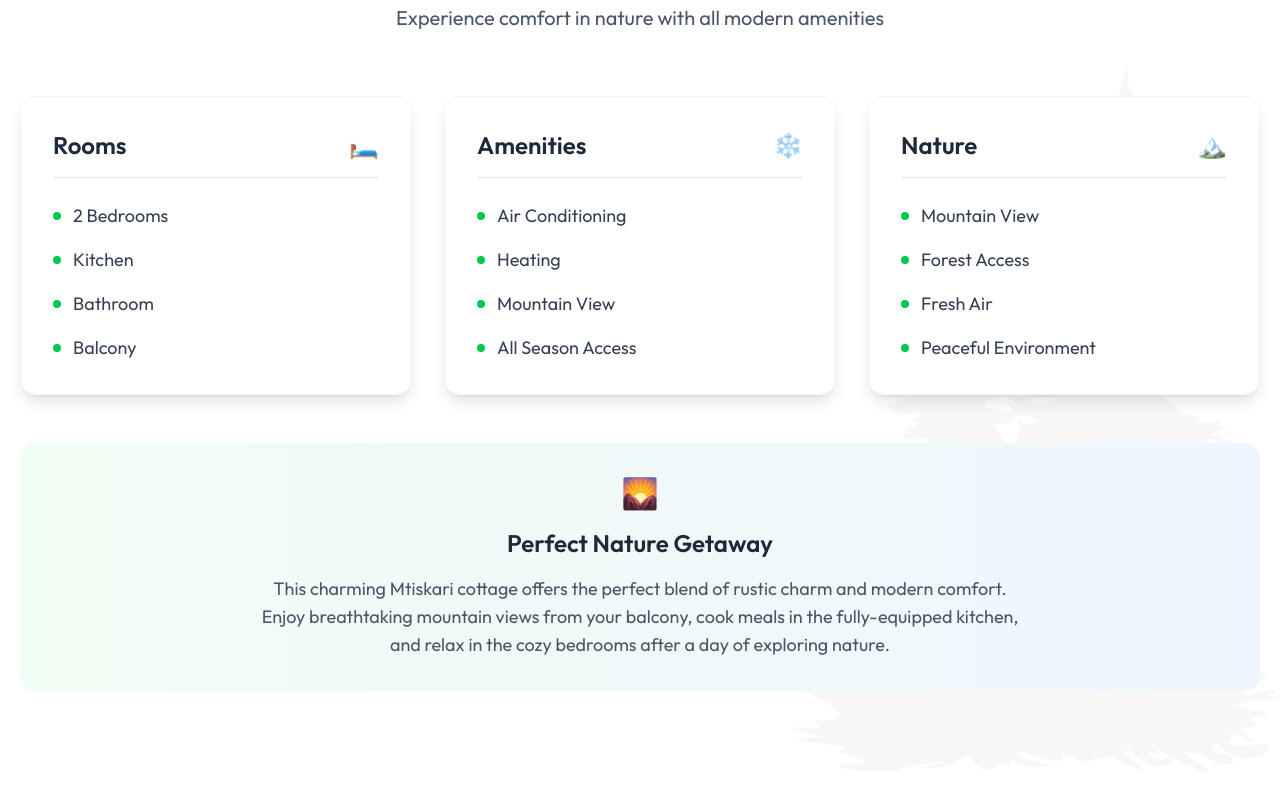
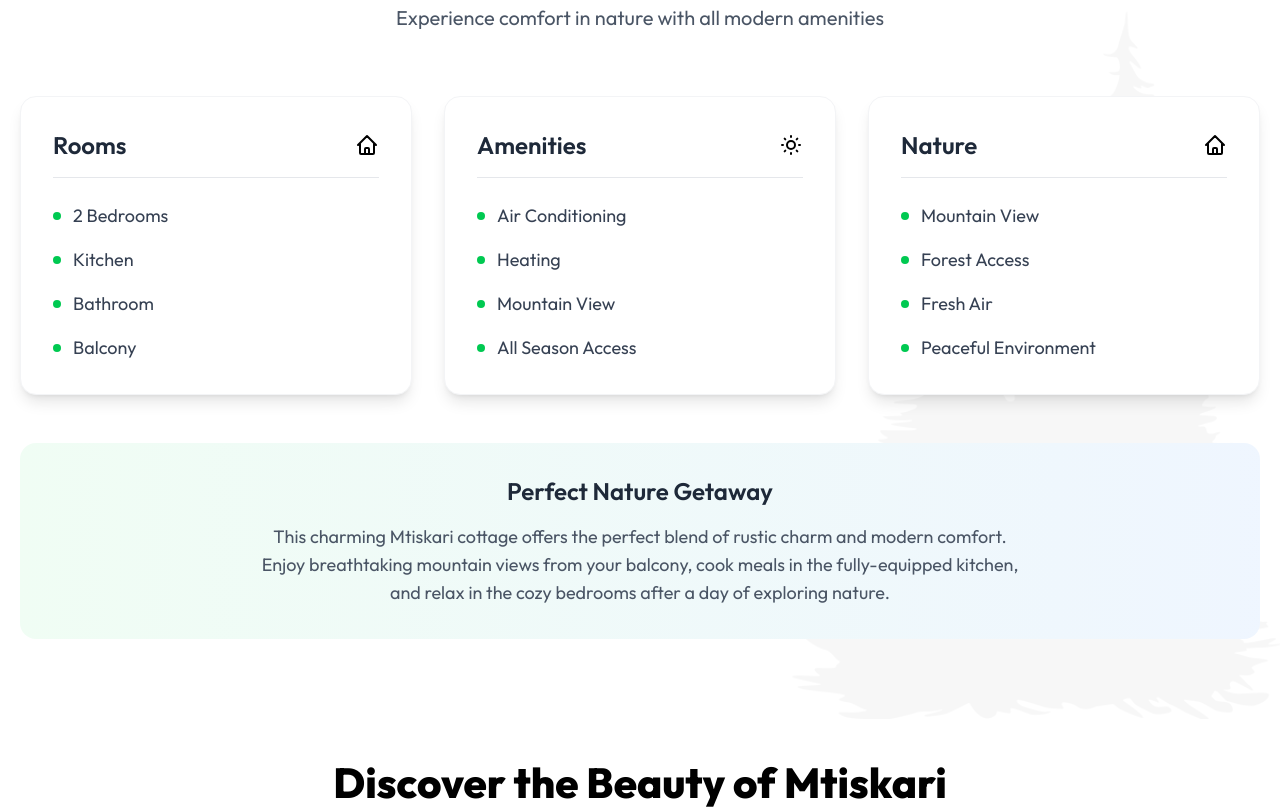
Before and after one commit to gioocharkviani/mtiskari, a Next.js app: page / in a window 1280 px wide. Shown: the part 1040-1849 px from the top of the page. Built offline with nearby package versions, Linux system fonts and the light colour scheme.

Commit message:
change/icons folders

```diff
--- a/components/layout/Footer.tsx
+++ b/components/layout/Footer.tsx
@@ -2,6 +2,14 @@
 
 import { motion, useInView, Variants } from "framer-motion";
 import { useRef } from "react";
+import {
+  AboutIcon,
+  BookNowIcon,
+  ContactIcon,
+  CottagesIcon,
+  GalleryIcon,
+  HomeIcon,
+} from "@/components/svg/footerIcons";
 
 const Footer = () => {
   const ref = useRef(null);
@@ -27,130 +35,30 @@ const Footer = () => {
     },
   };
 
-  const pulseVariants: Variants = {
-    hidden: { opacity: 0, scale: 0.5 },
-    visible: {
-      opacity: 1,
-      scale: 1,
-      transition: {
-        duration: 0.6,
-        ease: "easeOut",
-      },
-    },
-    pulse: {
-      scale: [1, 1.05, 1],
-      transition: { duration: 2, repeat: Infinity },
-    },
-  };
-
   const links = [
     {
       name: "Home",
-      icon: (
-        <svg
-          className="w-8 h-8"
-          viewBox="0 0 24 24"
-          fill="none"
-          stroke="currentColor"
-        >
-          <path
-            strokeLinecap="round"
-            strokeLinejoin="round"
-            strokeWidth={1.5}
-            d="M3 12l2-2m0 0l7-7 7 7M5 10v10a1 1 0 001 1h3m10-11l2 2m-2-2v10a1 1 0 01-1 1h-3m-6 0a1 1 0 001-1v-4a1 1 0 011-1h2a1 1 0 011 1v4a1 1 0 001 1m-6 0h6"
-          />
-        </svg>
-      ),
+      icon: <HomeIcon />,
     },
     {
       name: "Cottages",
-      icon: (
-        <svg
-          className="w-8 h-8"
-          viewBox="0 0 24 24"
-          fill="none"
-          stroke="currentColor"
-        >
-          <path
-            strokeLinecap="round"
-            strokeLinejoin="round"
-            strokeWidth={1.5}
-            d="M19 21V5a2 2 0 00-2-2H7a2 2 0 00-2 2v16m14 0h2m-2 0h-5m-9 0H3m2 0h5M9 7h1m-1 4h1m4-4h1m-1 4h1m-5 10v-5a1 1 0 011-1h2a1 1 0 011 1v5m-4 0h4"
-          />
-        </svg>
-      ),
+      icon: <CottagesIcon />,
     },
     {
       name: "About",
-      icon: (
-        <svg
-          className="w-8 h-8"
-          viewBox="0 0 24 24"
-          fill="none"
-          stroke="currentColor"
-        >
-          <path
-            strokeLinecap="round"
-            strokeLinejoin="round"
-            strokeWidth={1.5}
-            d="M13 16h-1v-4h-1m1-4h.01M21 12a9 9 0 11-18 0 9 9 0 0118 0z"
-          />
-        </svg>
-      ),
+      icon: <AboutIcon />,
     },
     {
       name: "Contact",
-      icon: (
-        <svg
-          className="w-8 h-8"
-          viewBox="0 0 24 24"
-          fill="none"
-          stroke="currentColor"
-        >
-          <path
-            strokeLinecap="round"
-            strokeLinejoin="round"
-            strokeWidth={1.5}
-            d="M3 8l7.89 5.26a2 2 0 002.22 0L21 8M5 19h14a2 2 0 002-2V7a2 2 0 00-2-2H5a2 2 0 00-2 2v10a2 2 0 002 2z"
-          />
-        </svg>
-      ),
+      icon: <ContactIcon />,
     },
     {
       name: "Gallery",
-      icon: (
-        <svg
-          className="w-8 h-8"
-          viewBox="0 0 24 24"
-          fill="none"
-          stroke="currentColor"
-        >
-          <path
-            strokeLinecap="round"
-            strokeLinejoin="round"
-            strokeWidth={1.5}
-            d="M4 16l4.586-4.586a2 2 0 012.828 0L16 16m-2-2l1.586-1.586a2 2 0 012.828 0L20 14m-6-6h.01M6 20h12a2 2 0 002-2V6a2 2 0 00-2-2H6a2 2 0 00-2 2v12a2 2 0 002 2z"
-          />
-        </svg>
-      ),
+      icon: <GalleryIcon />,
     },
     {
       name: "Book Now",
-      icon: (
-        <svg
-          className="w-8 h-8"
-          viewBox="0 0 24 24"
-          fill="none"
-          stroke="currentColor"
-        >
-          <path
-            strokeLinecap="round"
-            strokeLinejoin="round"
-            strokeWidth={1.5}
-            d="M8 7V3m8 4V3m-9 8h10M5 21h14a2 2 0 002-2V7a2 2 0 00-2-2H5a2 2 0 00-2 2v12a2 2 0 002 2z"
-          />
-        </svg>
-      ),
+      icon: <BookNowIcon />,
     },
   ];
 
@@ -168,30 +76,11 @@ const Footer = () => {
           variants={containerVariants}
           className="text-center mb-12"
         >
-          <motion.div
-            variants={pulseVariants}
-            animate={isInView ? ["visible", "pulse"] : "hidden"}
-            className="text-6xl mb-4"
-          >
-            <svg
-              className="w-20 h-20 mx-auto text-green-600"
-              viewBox="0 0 24 24"
-              fill="currentColor"
-            >
-              <path d="M14 10l-3-3-3 3-3-3-3 3v12h12V10z" />
-              <path
-                d="M6 22v-8l3 3 3-3 3 3 3-3v8"
-                fill="none"
-                stroke="currentColor"
-                strokeWidth="1.5"
-              />
-            </svg>
-          </motion.div>
           <motion.h3
             variants={staggerVariants}
             className="text-4xl font-bold text-green-600 mb-2"
           >
-            A-Frame Cottages
+            Mtiskari Cottages
           </motion.h3>
           <motion.p
             variants={staggerVariants}
--- a/components/sections/CottageDetails.tsx
+++ b/components/sections/CottageDetails.tsx
@@ -2,6 +2,11 @@
 
 import { motion, useInView, Variants } from "framer-motion";
 import { useRef } from "react";
+import {
+  BedIcon,
+  SnowflakeIcon,
+  MountainIcon,
+} from "@/components/svg/CottageDetailsIcons";
 
 const CottageDetails = () => {
   const ref = useRef(null);
@@ -59,12 +64,12 @@ const CottageDetails = () => {
   const features = [
     {
       category: "Rooms",
-      icon: "🛏️",
+      icon: <BedIcon />,
       items: ["2 Bedrooms", "Kitchen", "Bathroom", "Balcony"],
     },
     {
       category: "Amenities",
-      icon: "❄️",
+      icon: <SnowflakeIcon />,
       items: [
         "Air Conditioning",
         "Heating",
@@ -74,7 +79,7 @@ const CottageDetails = () => {
     },
     {
       category: "Nature",
-      icon: "🏔️",
+      icon: <MountainIcon />,
       items: [
         "Mountain View",
         "Forest Access",
@@ -182,11 +187,6 @@ const CottageDetails = () => {
             whileHover={{ scale: 1.02 }}
             className="bg-linear-to-r from-green-50 to-blue-50 rounded-2xl p-8 text-center"
           >
-            <div className="flex justify-center space-x-4 mb-4">
-              <motion.span whileHover={{ scale: 1.3 }} className="text-3xl">
-                🌄
-              </motion.span>
-            </div>
             <h3 className="text-2xl font-semibold text-gray-800 mb-4">
               Perfect Nature Getaway
             </h3>
--- /dev/null
+++ b/components/svg/CottageDetailsIcons.tsx
@@ -0,0 +1,52 @@
+// CottageIcons.ts
+
+// Bed icon for Rooms
+export const BedIcon = () => (
+  <svg
+    className="w-6 h-6"
+    viewBox="0 0 24 24"
+    fill="none"
+    stroke="currentColor"
+  >
+    <path
+      strokeLinecap="round"
+      strokeLinejoin="round"
+      strokeWidth={2}
+      d="M3 12l2-2m0 0l7-7 7 7M5 10v10a1 1 0 001 1h3m10-11l2 2m-2-2v10a1 1 0 01-1 1h-3m-6 0a1 1 0 001-1v-4a1 1 0 011-1h2a1 1 0 011 1v4a1 1 0 001 1m-6 0h6"
+    />
+  </svg>
+);
+
+// Snowflake icon for Amenities
+export const SnowflakeIcon = () => (
+  <svg
+    className="w-6 h-6"
+    viewBox="0 0 24 24"
+    fill="none"
+    stroke="currentColor"
+  >
+    <path
+      strokeLinecap="round"
+      strokeLinejoin="round"
+      strokeWidth={2}
+      d="M12 3v1m0 16v1m9-9h-1M4 12H3m15.364 6.364l-.707-.707M6.343 6.343l-.707-.707m12.728 0l-.707.707M6.343 17.657l-.707.707M16 12a4 4 0 11-8 0 4 4 0 018 0z"
+    />
+  </svg>
+);
+
+// Mountain icon for Nature
+export const MountainIcon = () => (
+  <svg
+    className="w-6 h-6"
+    viewBox="0 0 24 24"
+    fill="none"
+    stroke="currentColor"
+  >
+    <path
+      strokeLinecap="round"
+      strokeLinejoin="round"
+      strokeWidth={2}
+      d="M3 12l2-2m0 0l7-7 7 7M5 10v10a1 1 0 001 1h3m10-11l2 2m-2-2v10a1 1 0 01-1 1h-3m-6 0a1 1 0 001-1v-4a1 1 0 011-1h2a1 1 0 011 1v4a1 1 0 001 1m-6 0h6"
+    />
+  </svg>
+);
--- /dev/null
+++ b/components/svg/footerIcons.tsx
@@ -0,0 +1,113 @@
+import { FC, SVGProps } from "react";
+
+export const HomeIcon: FC<SVGProps<SVGAElement>> = () => (
+  <svg
+    className="w-8 h-8"
+    viewBox="0 0 24 24"
+    fill="none"
+    stroke="currentColor"
+  >
+    <path
+      strokeLinecap="round"
+      strokeLinejoin="round"
+      strokeWidth={1.5}
+      d="M3 12l2-2m0 0l7-7 7 7M5 10v10a1 1 0 001 1h3m10-11l2 2m-2-2v10a1 1 0 01-1 1h-3m-6 0a1 1 0 001-1v-4a1 1 0 011-1h2a1 1 0 011 1v4a1 1 0 001 1m-6 0h6"
+    />
+  </svg>
+);
+
+export const CottagesIcon: FC<SVGProps<SVGAElement>> = () => (
+  <svg
+    className="w-8 h-8"
+    viewBox="0 0 24 24"
+    fill="none"
+    stroke="currentColor"
+  >
+    <path
+      strokeLinecap="round"
+      strokeLinejoin="round"
+      strokeWidth={1.5}
+      d="M19 21V5a2 2 0 00-2-2H7a2 2 0 00-2 2v16m14 0h2m-2 0h-5m-9 0H3m2 0h5M9 7h1m-1 4h1m4-4h1m-1 4h1m-5 10v-5a1 1 0 011-1h2a1 1 0 011 1v5m-4 0h4"
+    />
+  </svg>
+);
+
+export const AboutIcon: FC<SVGProps<SVGAElement>> = () => (
+  <svg
+    className="w-8 h-8"
+    viewBox="0 0 24 24"
+    fill="none"
+    stroke="currentColor"
+  >
+    <path
+      strokeLinecap="round"
+      strokeLinejoin="round"
+      strokeWidth={1.5}
+      d="M13 16h-1v-4h-1m1-4h.01M21 12a9 9 0 11-18 0 9 9 0 0118 0z"
+    />
+  </svg>
+);
+
+export const ContactIcon: FC<SVGProps<SVGAElement>> = () => (
+  <svg
+    className="w-8 h-8"
+    viewBox="0 0 24 24"
+    fill="none"
+    stroke="currentColor"
+  >
+    <path
+      strokeLinecap="round"
+      strokeLinejoin="round"
+      strokeWidth={1.5}
+      d="M3 8l7.89 5.26a2 2 0 002.22 0L21 8M5 19h14a2 2 0 002-2V7a2 2 0 00-2-2H5a2 2 0 00-2 2v10a2 2 0 002 2z"
+    />
+  </svg>
+);
+
+export const GalleryIcon: FC<SVGProps<SVGAElement>> = () => (
+  <svg
+    className="w-8 h-8"
+    viewBox="0 0 24 24"
+    fill="none"
+    stroke="currentColor"
+  >
+    <path
+      strokeLinecap="round"
+      strokeLinejoin="round"
+      strokeWidth={1.5}
+      d="M4 16l4.586-4.586a2 2 0 012.828 0L16 16m-2-2l1.586-1.586a2 2 0 012.828 0L20 14m-6-6h.01M6 20h12a2 2 0 002-2V6a2 2 0 00-2-2H6a2 2 0 00-2 2v12a2 2 0 002 2z"
+    />
+  </svg>
+);
+
+export const BookNowIcon: FC<SVGProps<SVGAElement>> = () => (
+  <svg
+    className="w-8 h-8"
+    viewBox="0 0 24 24"
+    fill="none"
+    stroke="currentColor"
+  >
+    <path
+      strokeLinecap="round"
+      strokeLinejoin="round"
+      strokeWidth={1.5}
+      d="M8 7V3m8 4V3m-9 8h10M5 21h14a2 2 0 002-2V7a2 2 0 00-2-2H5a2 2 0 00-2 2v12a2 2 0 002 2z"
+    />
+  </svg>
+);
+
+export const LogoIcon: FC<SVGProps<SVGAElement>> = () => (
+  <svg
+    className="w-20 h-20 text-green-600"
+    viewBox="0 0 24 24"
+    fill="currentColor"
+  >
+    <path d="M14 10l-3-3-3 3-3-3-3 3v12h12V10z" />
+    <path
+      d="M6 22v-8l3 3 3-3 3 3 3-3v8"
+      fill="none"
+      stroke="currentColor"
+      strokeWidth="1.5"
+    />
+  </svg>
+);
```
